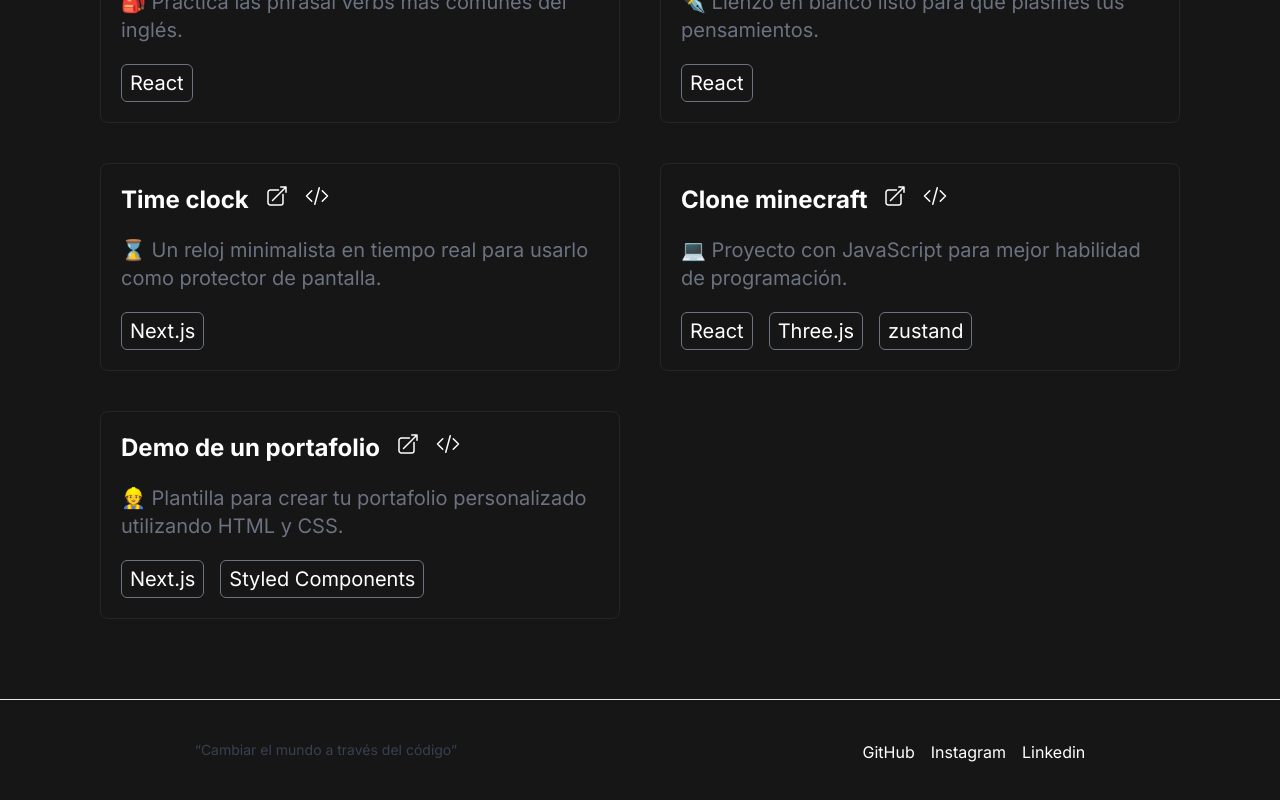
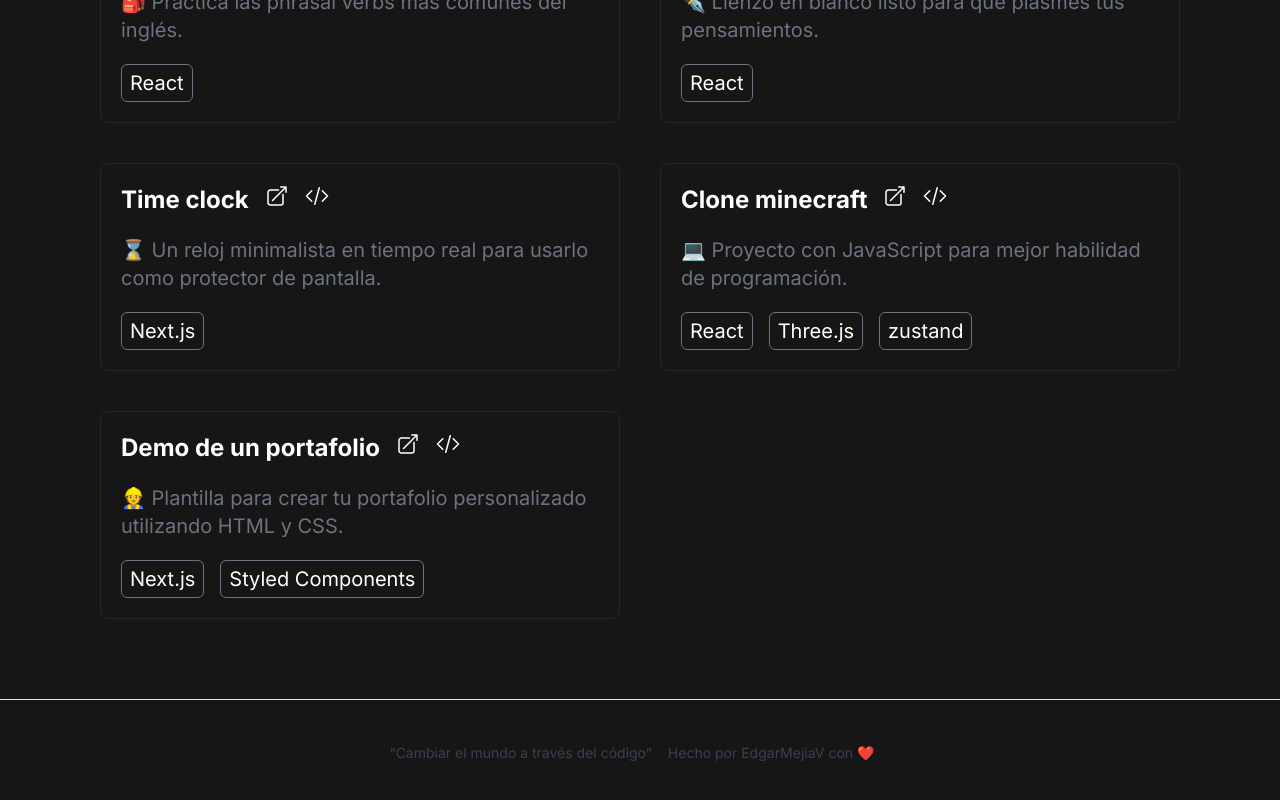
Before and after one commit to Edgarmejiav/edgarmejiav-web, a Next.js app: page / in a window 1280 px wide. Shown: the part 1357-2157 px from the top of the page. Built offline with nearby package versions, Linux system fonts and the light colour scheme.

Commit message:
feat: remove social networks

```diff
--- a/src/components/footer/Footer.js
+++ b/src/components/footer/Footer.js
@@ -1,30 +1,17 @@
-import Link from "next/link";
-
 export const Footer = () => {
 
     return (
         <footer
-            className="border-t border-gray-200 dark:border-slate-800 mt-20 py-10 flex justify-around">
+            className="border-t border-gray-200 dark:border-slate-800 mt-20 py-10 text-center">
 
             <span className="hidden md:inline text-sm text-gray-700 mr-4 dark:text-slate-400">
               <q>
                     Cambiar el mundo a través del código
               </q>
             </span>
-            <div className="text-white flex items-center gap-4 ">
-                <Link href="https://github.com/Edgarmejiav">
-                    GitHub
-                    {/*<IconGithub/>*/}
-                </Link>
-                <Link href="https://www.instagram.com/edgarmejiav/">
-                    Instagram
-                    {/*<IconInstagram/>*/}
-                </Link>
-                <Link href="https://www.linkedin.com/in/edgarmejiav/">
-                    Linkedin
-                    {/*<IconLinkedin/>*/}
-                </Link>
-            </div>
+            <span className="hidden md:inline text-sm text-gray-700 mr-4 dark:text-slate-400">
+                Hecho por EdgarMejiaV con ❤️
+            </span>
         </footer>
     )
 }
```
